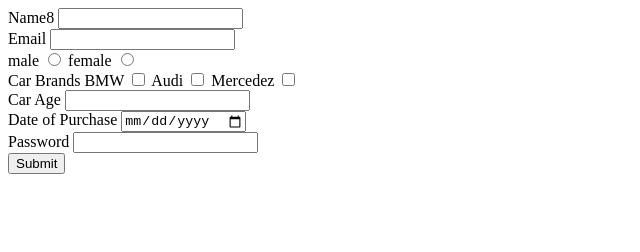
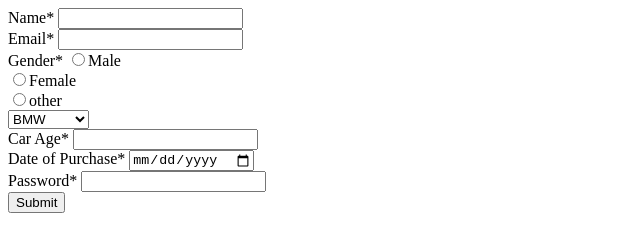
Before and after one commit to acciojob/car-insurance-form-Nadikuda, a website: page main.html in a window 1280 px wide. Shown: the whole page, without its empty margins (0-640 px from the left). Drawn offline with Linux system fonts and the light colour scheme.

Commit message:
created a submission

```diff
--- a/main.html
+++ b/main.html
@@ -12,40 +12,38 @@
 </script>
 	<div>
 <div>
-	<label for="name">Name8</label>
-	<input type="text"  id="name" name="Name8" required>
+	<label for="name">Name*</label>
+	<input type="text"  id="name" required>
 </div>
 	<div>
-		<label for="email">Email</label>
-		<input type="email" id="email" name="Email" required>
+		<label for="email">Email*</label>
+		<input type="email" id="email" required>
 	</div>
+	<selection>
+		<label>Gender*</label>
+		<input type="radio" name="gender" >Male <br>
+		<input type="radio" name="gender">Female <br>
+		<input type="radio" name="gender">other <br>
+	</selection>
 
-		<label for="male">male</label>
-		<input type="radio" value="m" id="male" name="gender" required>
-
-
-	<label for="female">female</label>
-	<input type="radio" value="f" id="female" name="gender" required>
 		<div>
-			<label for="Car Brands"> Car Brands </label>
-			<label for="BMW">BMW </label>
-				<input type="checkbox">
-			<label for="Audi">Audi </label>
-			<input type="checkbox" required>
-			<label for="Mercedez">Mercedez</label>
-			<input type="checkbox" required>
+		<select>
+			<option value="BMW">BMW</option>
+			<option value="Audi">Audi</option>
+			<option value="Mercedez">Mercedez</option>
+		</select>
 		</div>
 		<div>
-			<label for="Car Age">Car Age</label>
-			<input type="number" id="carage" name="carage" required>
+			<label for="Car Age">Car Age*</label>
+			<input type="number" id="carage" required>
 		</div>
 		<div>
-			<label for="Date of Purchase">Date of Purchase</label>
+			<label for="Date of Purchase">Date of Purchase*</label>
 			<input type="date" required>
 		</div>
 		<div>
-			<label for="password">Password</label>
-			<input type="password" id="password" name="Password" required>
+			<label for="password">Password*</label>
+			<input type="password" id="password" required>
 		</div>
 
 		<div>
```
